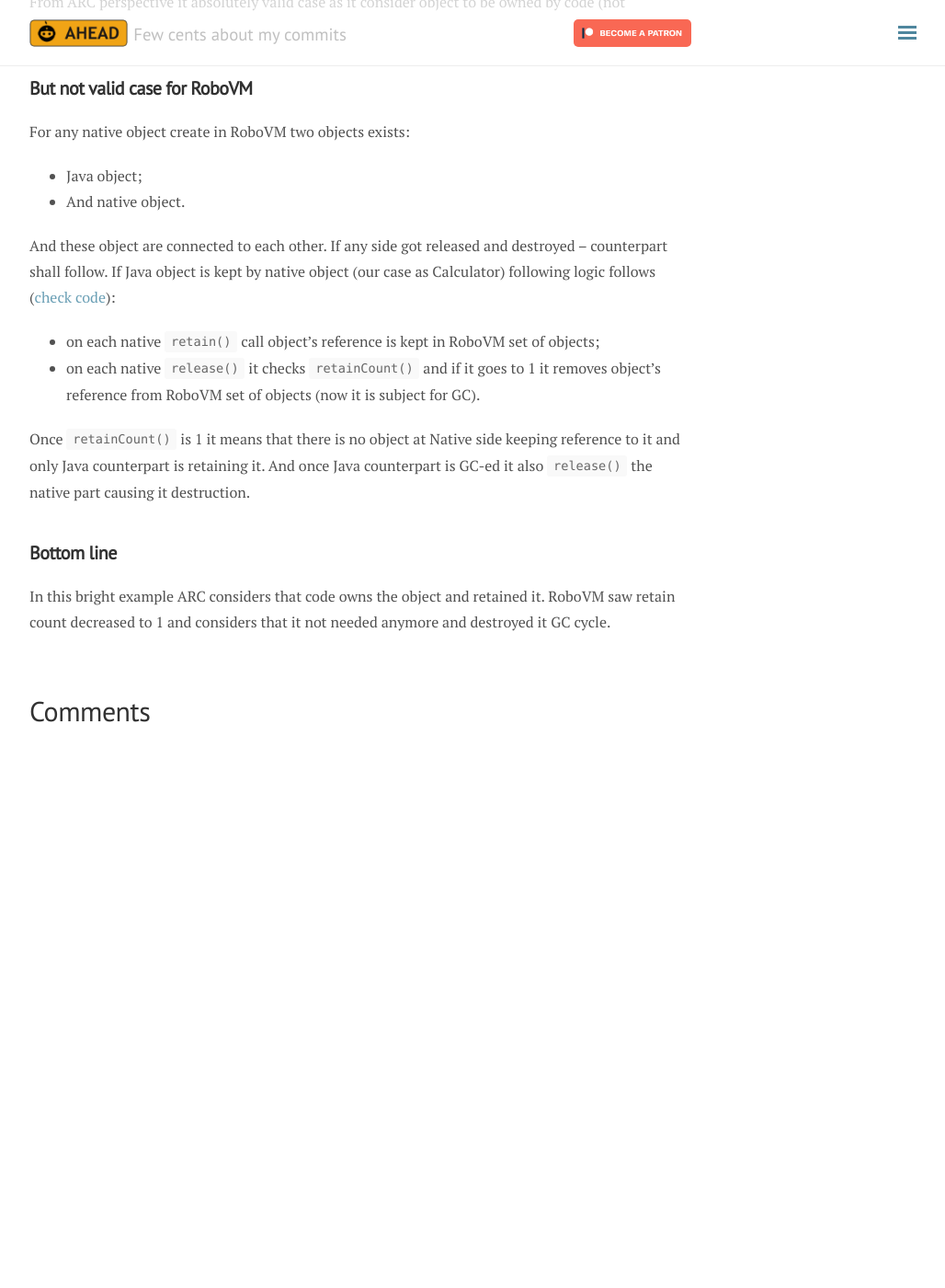
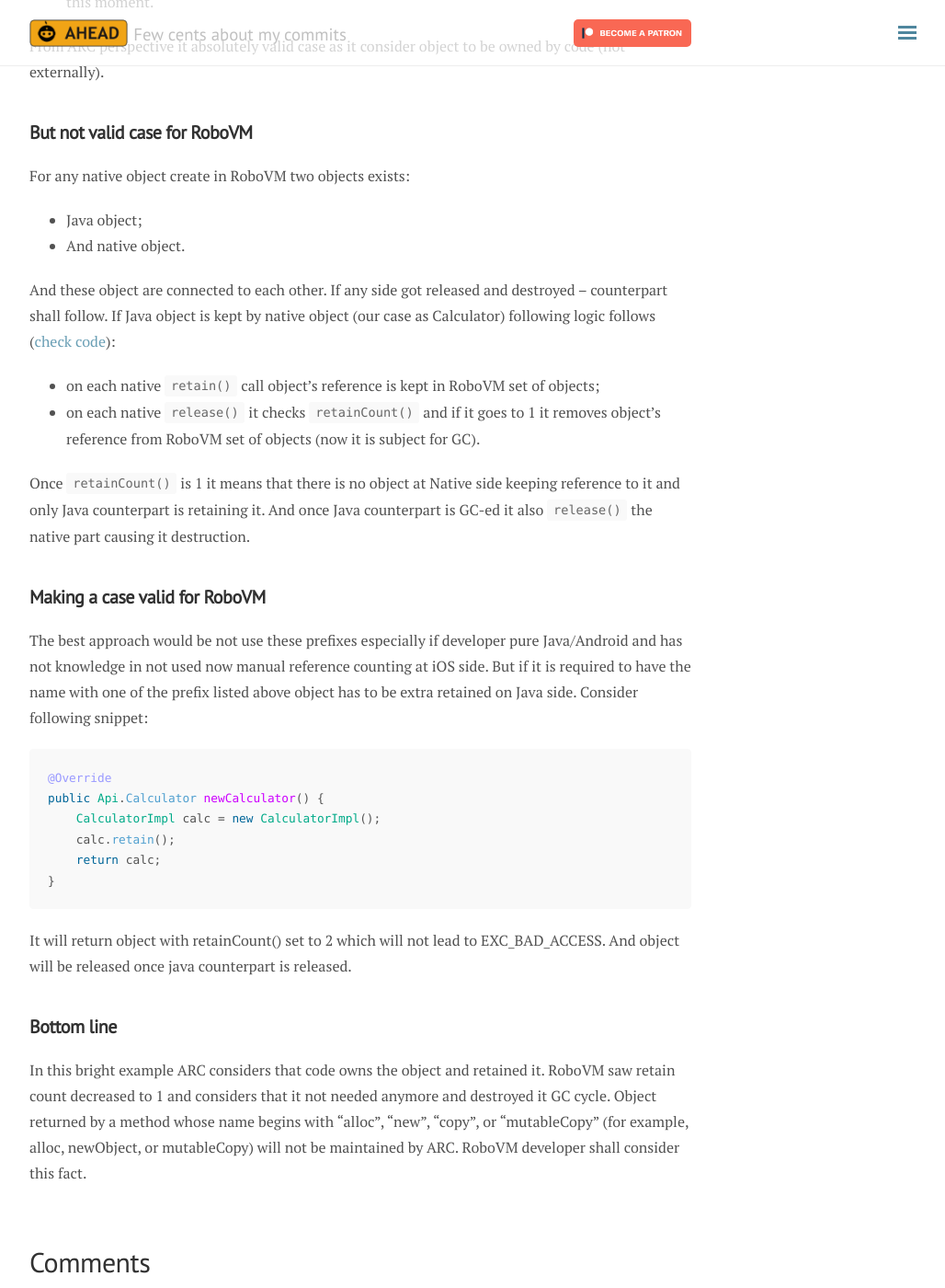
Before and after one commit to dkimitsa/dkimitsa.github.io, a Jekyll site: the page built from _posts/2018-01-31-not-a-bug-exc-bad-access.md, in a window 1280 px wide and 1400 px high, scrolled down 2189 px. Shown: the whole window at 92% size, without its empty margins (248-1276 px from the left). Built offline with Jekyll 4.4.1, drawn with Linux system fonts in a browser that asks for light colours; nearby versions of some CDN libraries; comment, search, counter and statistics services are not loaded; before the commit the page ends 2990 px from its top, so only the background shows below that; some of the changed text lies outside the part shown.

Commit message:
update post about EXC_BAD_ACCESS when using RoboVM framework target

````diff
--- a/_posts/2018-01-31-not-a-bug-exc-bad-access.md
+++ b/_posts/2018-01-31-not-a-bug-exc-bad-access.md
@@ -3,6 +3,8 @@ layout: post
 title: 'not a bug: EXC_BAD_ACCESS if object created with method whose name begins with “alloc”, “new”, “copy”, or “mutableCopy”'
 tags: [fix, target-framework, arc, gc]
 ---
+**UPDATED** with workaround if "new" prefix is still required.
+
 Native ObjectiveC/Swift code that uses shared code [RoboVM code as Framework]({{ site.baseurl }}{% post_url 2018-01-16-tutorial-writing-framework-improved %}) could ends in following:
 ![]({{ "/assets/2018/01/31/exc-bad-access.png" | absolute_url}})
 
@@ -40,7 +42,7 @@ class ViewController: UIViewController {
 
     override func viewDidLoad() {
         super.viewDidLoad()
-        calculator = MyFrameworkInstance().calculator()
+        calculator = MyFrameworkInstance().newCalculator()
         // Do any additional setup after loading the view, typically from a nib.
     }
 }
@@ -64,5 +66,19 @@ And these object are connected to each other. If any side got released and destr
 
 Once `retainCount()` is 1 it means that there is no object at Native side keeping reference to it and only Java counterpart is retaining it. And once Java counterpart is GC-ed it also `release()` the native part causing it destruction.
 
+## Making a case valid for RoboVM
+The best approach would be not use these prefixes especially if developer pure Java/Android and has not knowledge in not used now manual reference counting at iOS side. But if it is required to have the name with one of the prefix listed above object has to be extra retained on Java side. Consider following snippet:
+```java
+@Override
+public Api.Calculator newCalculator() {
+    CalculatorImpl calc = new CalculatorImpl();
+    calc.retain();
+    return calc;
+}
+```
+
+It will return object with retainCount() set to 2 which will not lead to EXC_BAD_ACCESS. And object will be released once java counterpart is released.
+
 ## Bottom line
 In this bright example ARC considers that code owns the object and retained it. RoboVM saw retain count decreased to 1 and considers that it not needed anymore and destroyed it GC cycle.
+Object returned by a method whose name begins with “alloc”, “new”, “copy”, or “mutableCopy” (for example, alloc, newObject, or mutableCopy) will not be maintained by ARC. RoboVM developer shall consider this fact.
````
Also changed, not shown: _posts/2018-01-16-tutorial-writing-framework-improved.md (+1 -1 lines).
